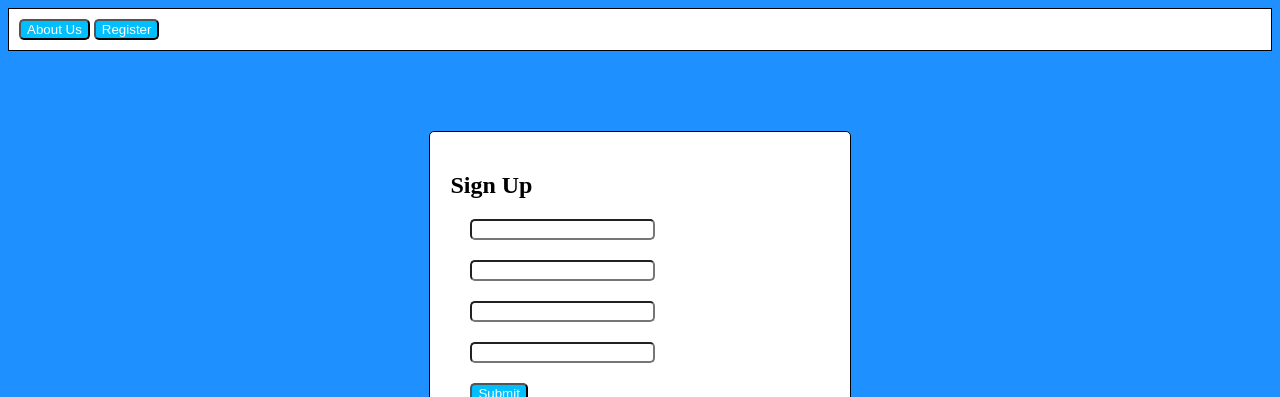
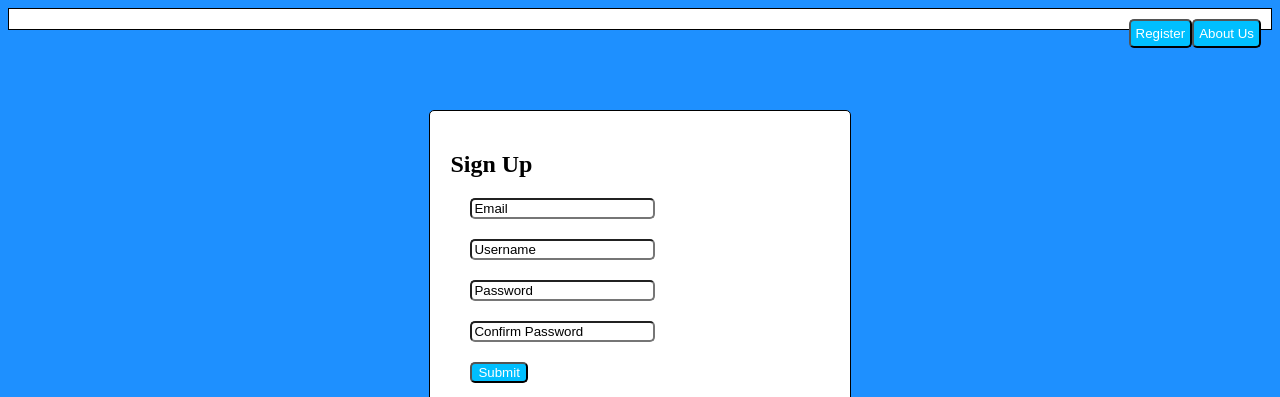
Before and after one commit to DavidBlomeyer/1150-Day1-FormsDemo, a plain HTML site: page index.html in a window 1280 px wide. Shown: the top 397 px of the page. Drawn offline with Linux system fonts and the light colour scheme.

Commit message:
Group Commit2

```diff
--- a/index.html
+++ b/index.html
@@ -1,5 +1,6 @@
 <!DOCTYPE html>
 <html lang="en">
+
 <head>
     <title>Document</title>
     <link rel="stylesheet" href="main.css">
@@ -15,13 +16,13 @@
     <form action="https://www.google.com/search" method="GET" class="formbox">
 
         <h2 id="bilbo"><b>Sign Up</b></h2>
-        <input type="text" name="q" text="Email" alt="email">
+        <input type="text" name="q" value="Email">
         <!-- <br> -->
-        <input type="text" name="q" text="Username">
+        <input type="text" name="q1" value="Username">
         <!-- <br> -->
-        <input type="text" name="q" text="Password">
+        <input type="text" name="q2" value="Password">
         <!-- <br> -->
-        <input type="text" name="q" text="Confirm Password">
+        <input type="text" name="q3" value="Confirm Password">
         <!-- <br> -->
         <input type="submit" value="Submit" id="submitButton">
 
@@ -39,4 +40,5 @@
     </form>
 
 </body>
+
 </html>
--- a/main.css
+++ b/main.css
@@ -8,6 +8,8 @@ nav {
     color: white;
     background-color:rgb(0, 191, 255);
     border-radius: 5px;
+    float: right;
+    padding: 5px;
 }
 
 body{
```
